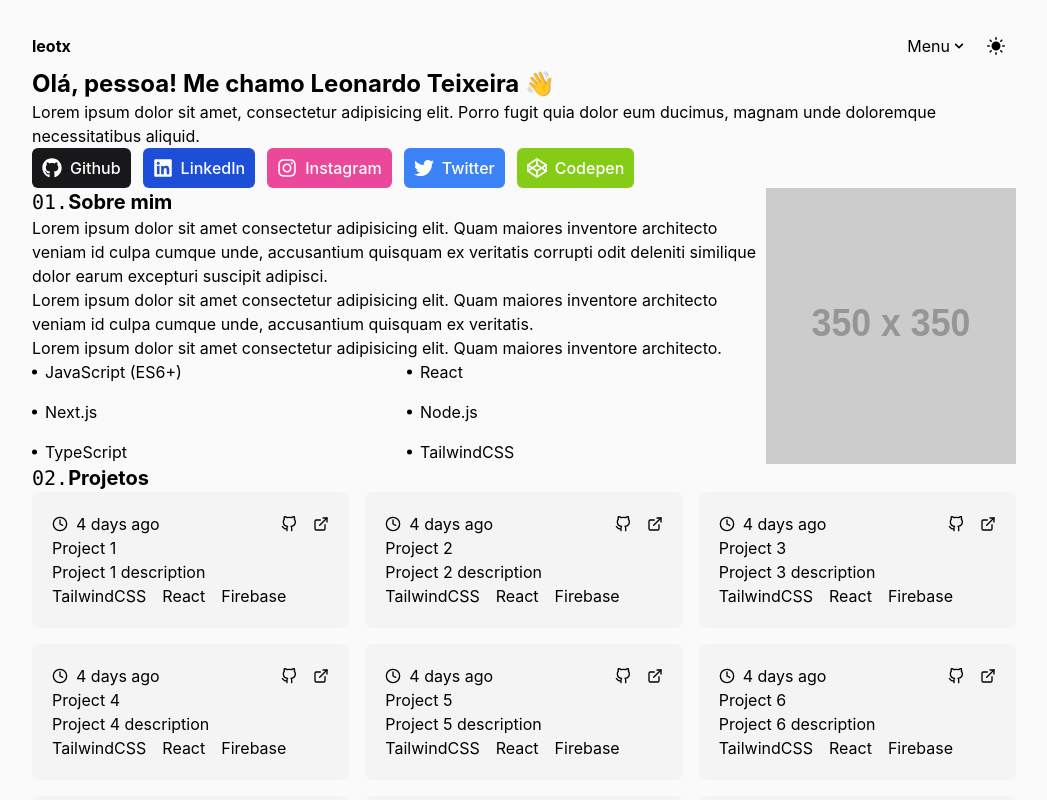
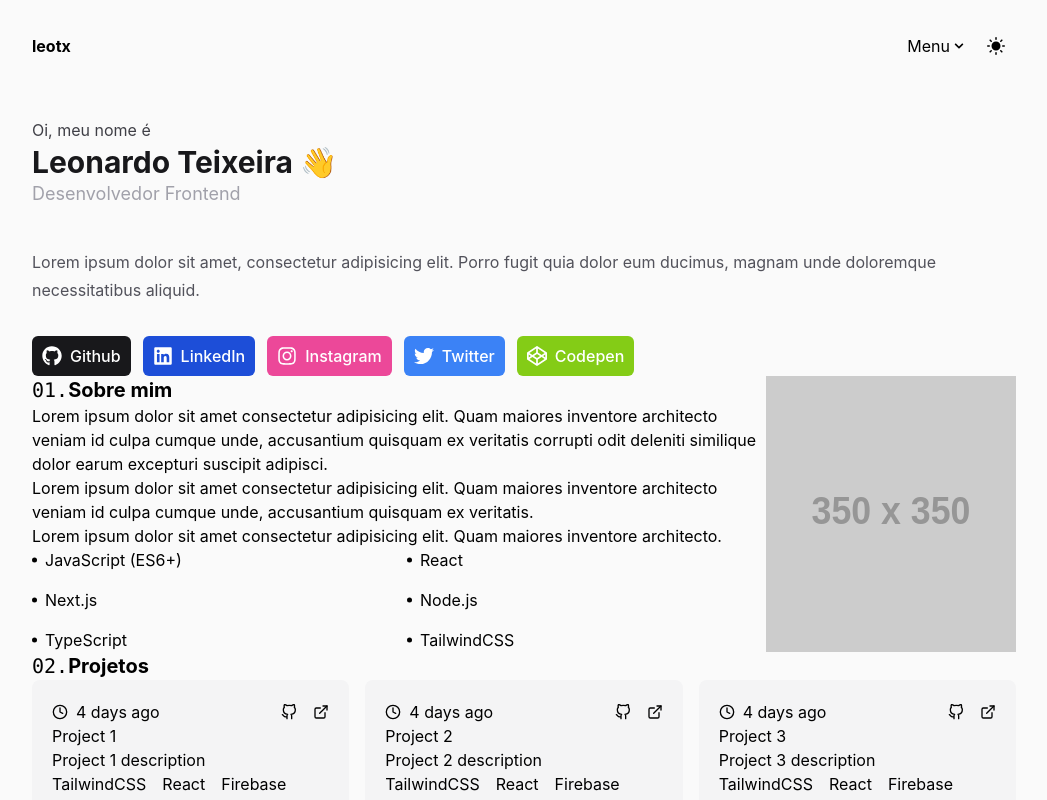
Before and after one commit to leottx/leotx-site, a Next.js app: page / in a window 1280 px wide. Shown: the top 800 px of the page, without its empty margins (116-1163 px from the left). Built offline with nearby package versions, Linux system fonts and the light colour scheme.

Commit message:
feat: upgrade dos estilos do componente Hero

```diff
--- a/src/components/Hero.js
+++ b/src/components/Hero.js
@@ -45,14 +45,18 @@ const socialLinks = [
 export default function Hero() {
   return (
     <section>
-      <h1 className="text-2xl font-bold">
-        Olá, pessoa! Me chamo Leonardo Teixeira <Emoji symbol={"👋"} />
+      <h1 className="mt-12 mb-10">
+        <p className="text-base text-zinc-700">Oi, meu nome é</p>
+        <p className="text-3xl font-bold text-zinc-900">
+          Leonardo Teixeira <Emoji symbol={"👋"} />
+        </p>
+        <p className="text-lg text-zinc-400">Desenvolvedor Frontend</p>
       </h1>
-      <p>
+      <p className="text-zinc-600 text-base">
         Lorem ipsum dolor sit amet, consectetur adipisicing elit. Porro fugit
         quia dolor eum ducimus, magnam unde doloremque necessitatibus aliquid.
       </p>
-      <ul className="flex flex-wrap gap-x-3 gap-y-1">
+      <ul className="flex flex-wrap gap-x-3 gap-y-1 mt-8">
         {socialLinks.map((link) => {
           const { name, url, classes, icon } = link;
           return (
```
